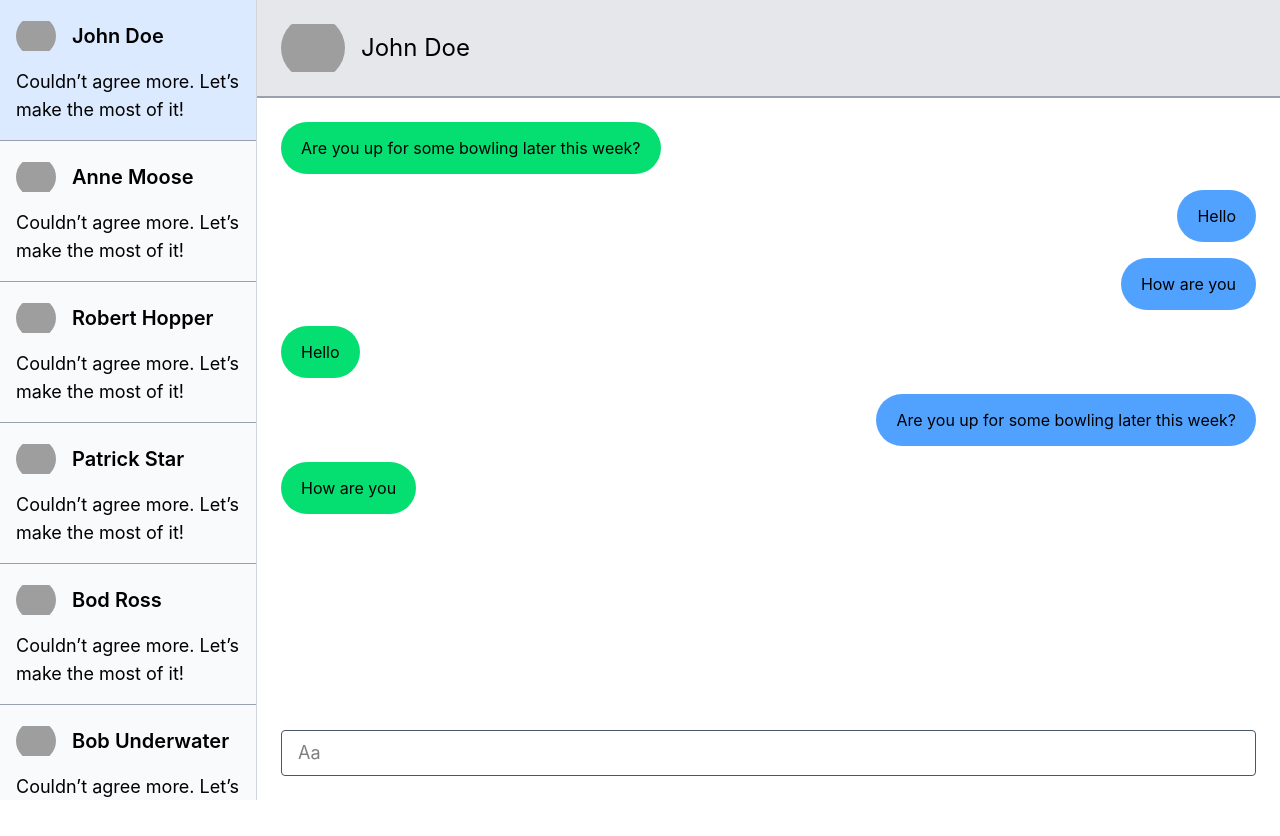
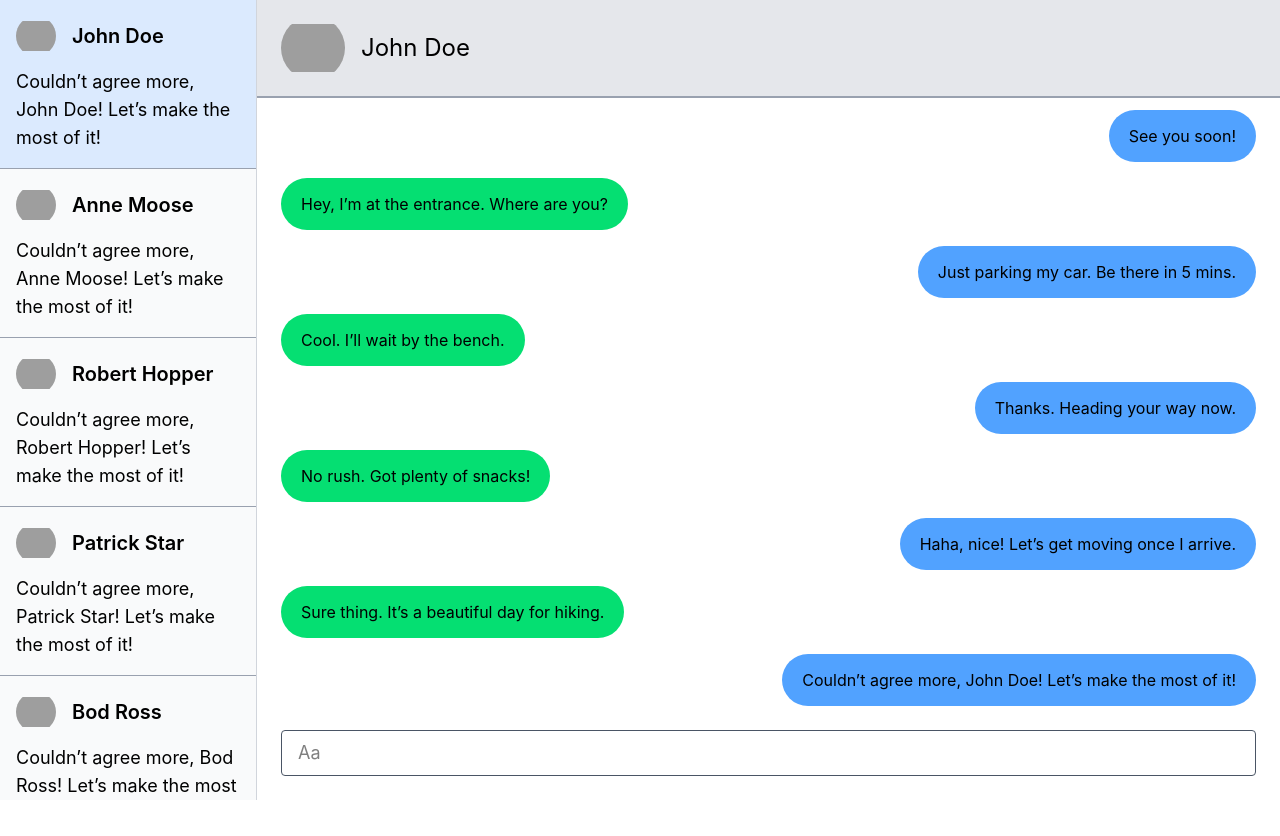
Before and after one commit to maciejost/simple-chat, a React (Vite) app: page / in a window 1280 px wide. Shown: the top 836 px of the page. Built offline with nearby package versions, Linux system fonts and the light colour scheme; grey boxes are pictures that could not be loaded.

Commit message:
Render chat messages

```diff
--- a/src/App.tsx
+++ b/src/App.tsx
@@ -8,6 +8,7 @@ type ChatContextType = {
   currentChat: [User["id"], User["id"]];
   setCurrentChat: Dispatch<React.SetStateAction<[User["id"], User["id"]]>>;
   chats: Chat[];
+  setChats: Dispatch<React.SetStateAction<Chat[]>>;
   users: User[];
   loggedInUser: User;
 };
@@ -30,13 +31,20 @@ function App() {
     loggedInUser.id,
   ] as [User["id"], User["id"]]);
 
-  const chats = useMemo(() => {
-    return usersWithoutLoggedIn.map((user) => chatFactory(user, loggedInUser));
-  }, [loggedInUser, usersWithoutLoggedIn]);
+  const [chats, setChats] = useState<Chat[]>(
+    usersWithoutLoggedIn.map((user) => chatFactory(user, loggedInUser)),
+  );
 
   return (
     <ChatContext.Provider
-      value={{ currentChat, setCurrentChat, chats, users, loggedInUser }}
+      value={{
+        currentChat,
+        setCurrentChat,
+        chats,
+        setChats,
+        users,
+        loggedInUser,
+      }}
     >
       <main className="chat-grid overflow-hidden">
         <ChatList />
--- a/src/components/chatwindow/ChatWindow.tsx
+++ b/src/components/chatwindow/ChatWindow.tsx
@@ -1,51 +1,35 @@
+import { useEffect, useReducer, useRef } from "react";
+import { useChatContext } from "../../App";
+import { participantsToChatID } from "../utils/participantsToChatID";
 import { ChatBubble, Header, MessageInput } from "./components";
 
 export const ChatWindow = () => {
-  const date = new Date();
+  const { currentChat, chats } = useChatContext();
+  const currentChatObject = chats.find(
+    (chat) => chat.id === participantsToChatID(currentChat),
+  );
+
+  const chatRef = useRef<HTMLDivElement>(null);
+
+  useEffect(() => {
+    chatRef.current?.scrollTo(0, chatRef.current.scrollHeight);
+  }, [currentChatObject?.messages.length]);
+
+  if (!currentChatObject) return null;
 
   return (
     <section className=" justify-between flex flex-col h-screen border-l-1 border-gray-300 overflow-hidden">
-      <Header
-        name="Maciej Ostrowski"
-        image="https://thispersondoesnotexist.com/"
-      />
-      <div className="flex pt-24 flex-col gap-16 mb-auto px-24 overflow-auto">
-        <ChatBubble
-          sentTime={new Date(date.setDate(date.getDate() - 3))}
-          variant="RECEIVED"
-        >
-          Are you up for some bowling later this week?
-        </ChatBubble>
-        <ChatBubble
-          sentTime={new Date(date.setDate(date.getDate() - 1))}
-          variant="SENT"
-        >
-          Hello
-        </ChatBubble>
-        <ChatBubble
-          sentTime={new Date(date.setDate(date.getDate() - 4))}
-          variant="SENT"
-        >
-          How are you
-        </ChatBubble>
-        <ChatBubble
-          sentTime={new Date(date.setDate(date.getDate() - 2))}
-          variant="RECEIVED"
-        >
-          Hello
-        </ChatBubble>
-        <ChatBubble
-          sentTime={new Date(date.setDate(date.getDate() - 5))}
-          variant="SENT"
-        >
-          Are you up for some bowling later this week?
-        </ChatBubble>
-        <ChatBubble
-          sentTime={new Date(date.setDate(date.getDate() - 6))}
-          variant="RECEIVED"
-        >
-          How are you
-        </ChatBubble>
+      <Header />
+      <div
+        className="flex pt-24 flex-col gap-16 mb-auto px-24 overflow-auto"
+        ref={chatRef}
+      >
+        {currentChatObject.messages.map((chatMessage) => (
+          <ChatBubble
+            key={chatMessage.sentAt.toString()}
+            chatMessage={chatMessage}
+          />
+        ))}
       </div>
       <MessageInput />
     </section>
--- a/src/components/chatwindow/components/ChatBubble.tsx
+++ b/src/components/chatwindow/components/ChatBubble.tsx
@@ -1,15 +1,18 @@
-import { PropsWithChildren, useState } from "react";
+import { useState } from "react";
+import { Message } from "../../../data/model";
+import { useChatContext } from "../../../App";
 
 type ChatBubbleProps = {
-  variant: "SENT" | "RECEIVED";
-  sentTime: Date;
+  chatMessage: Message;
 };
 
-export const ChatBubble: React.FC<PropsWithChildren<ChatBubbleProps>> = ({
-  children,
-  variant,
-  sentTime,
-}) => {
+export const ChatBubble: React.FC<ChatBubbleProps> = ({ chatMessage }) => {
+  const { loggedInUser } = useChatContext();
+
+  const variant = loggedInUser.id === chatMessage.sentBy ? "SENT" : "RECEIVED";
+
+  const { sentAt, message } = chatMessage;
+
   const variantClasses = variant === "SENT" ? "bg-blue-400" : "bg-green-400 ";
   const [showSentTime, setShowSentTime] = useState(false);
 
@@ -23,12 +26,12 @@ export const ChatBubble: React.FC<PropsWithChildren<ChatBubbleProps>> = ({
         Just didn't want to spend the time adding a component for it in tailwind 😅 */}
       {showSentTime && (
         <span className="text-sm text-gray-600">
-          {sentTime.toLocaleDateString()} {sentTime.toLocaleTimeString()}
+          {sentAt.toLocaleDateString()} {sentAt.toLocaleTimeString()}
         </span>
       )}
 
       <div className={`px-20 py-14 w-fit ${variantClasses} rounded-4xl  `}>
-        {children}
+        {message}
       </div>
     </div>
   );
--- a/src/components/chatwindow/components/MessageInput.tsx
+++ b/src/components/chatwindow/components/MessageInput.tsx
@@ -1,16 +1,41 @@
 import { useState } from "react";
+
+import { participantsToChatID } from "../../utils/participantsToChatID";
+import { useChatContext } from "../../../App";
 
 export const MessageInput = () => {
   const [message, setMessage] = useState("");
+
+  const { currentChat, setChats, loggedInUser } = useChatContext();
+  const currentChatId = participantsToChatID(currentChat);
 
   const handleSubmit = (e: React.FormEvent) => {
     if (!message.length) return;
 
     e.preventDefault();
-    console.log({ message });
+
+    setChats((prevChats) => {
+      const chatIndex = prevChats.findIndex(
+        (chat) => chat.id === currentChatId,
+      );
+
+      if (chatIndex === -1) return prevChats;
+
+      const prevChat = prevChats[chatIndex];
+      prevChat.messages.push({
+        message,
+        sentBy: loggedInUser.id,
+        sentAt: new Date(),
+      });
+
+      return [
+        ...prevChats.slice(0, chatIndex),
+        prevChat,
+        ...prevChats.slice(chatIndex + 1),
+      ];
+    });
+
     setMessage("");
-    // TODO: load default messages into a state variable owned higher up in the component tree
-    // TODO: add the new message to the list of messages
   };
 
   return (
--- a/src/data/chatFactory.ts
+++ b/src/data/chatFactory.ts
@@ -172,7 +172,7 @@ export const chatFactory = (sender: User, receiver: User): Chat => {
       sentAt: new Date(),
     },
     {
-      message: `Couldn’t agree more. Let’s make the most of it!`,
+      message: `Couldn’t agree more, ${sender.name}! Let’s make the most of it!`,
       sentBy: receiver.id,
       sentAt: new Date(),
     },
--- a/src/data/useChatContext.tsx
+++ /dev/null
@@ -1,35 +0,0 @@
-// import { createContext } from "react";
-
-import { createContext, useContext } from "react";
-import { Chat, User } from "./model";
-
-//   const loggedInUser = users[0];
-//   const usersWithoutLoggedIn = users.splice(1);
-
-//   const [currentChat, setCurrentChat] = useState(
-//     `chat-${usersWithoutLoggedIn[0].id}-${loggedInUser.id}`,
-//   );
-
-//   const chats = useMemo(() => {
-//     return usersWithoutLoggedIn.map((user) => chatFactory(user, loggedInUser));
-//   }, [loggedInUser]);
-
-type ChatContextType = {
-  currentChat: string;
-  setCurrentChat: (id: string) => void;
-  chats: Chat[];
-  users: User[];
-};
-
-export const ChatContext = createContext({
-  currentChat: "",
-
-  chats: [] as Chat[],
-  users: [] as User[],
-} as ChatContextType);
-
-export const ChatProvider = ChatContext.Provider;
-
-export const useChatContext = () => {
-  return useContext(ChatContext);
-};
```
